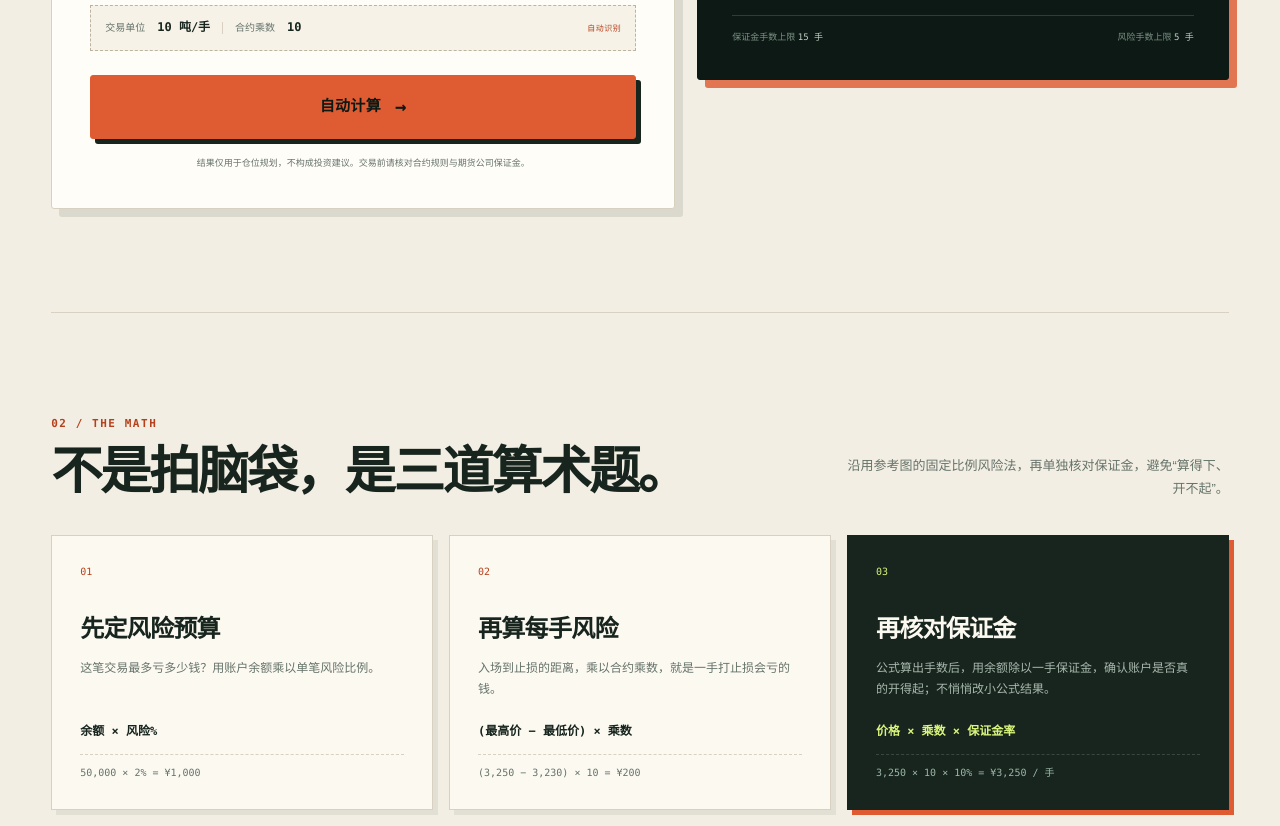
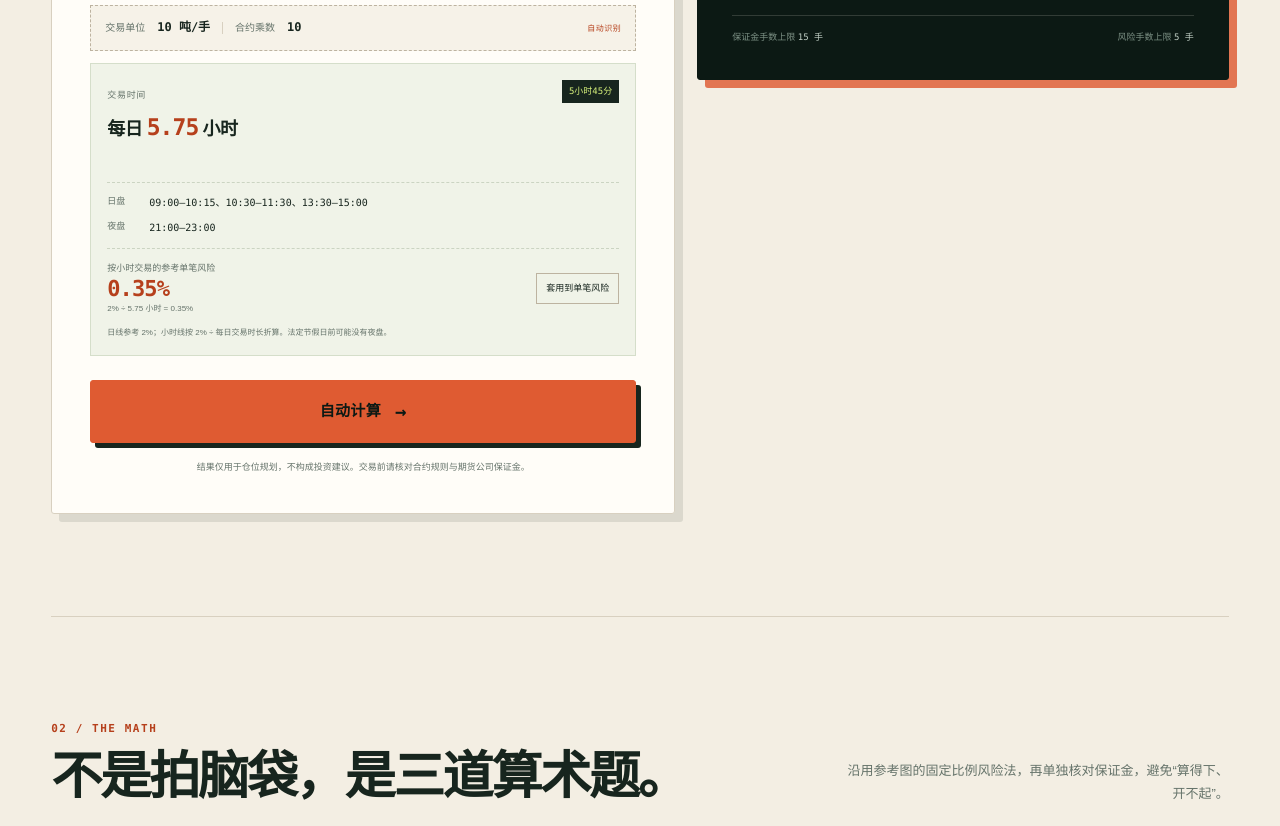
Before and after one commit to hahaclaw/cangheng-futures-position-calculator, a website with bundled scripts: page src/index.html in a window 1280 px wide. Shown: the part 1861-2687 px from the top of the page. Built offline with nearby package versions, Linux system fonts and the light colour scheme.

Commit message:
feat: show trading sessions and hourly risk guidance

```diff
--- a/src/assets/app.js
+++ b/src/assets/app.js
@@ -9,6 +9,7 @@ import {
 import { calculatePosition } from "./calculator.js";
 import { fetchMainQuote } from "./quotes.js";
 import { REFERENCE_PRICES, REFERENCE_PRICE_AS_OF } from "./reference-prices.js";
+import { getTradingHours } from "./trading-hours.js";
 
 const $ = (selector, root = document) => root.querySelector(selector);
 const $$ = (selector, root = document) => [...root.querySelectorAll(selector)];
@@ -36,6 +37,13 @@ const dom = {
   stopUnit: $("#stop-unit"),
   unitValue: $("#unit-value"),
   multiplierValue: $("#multiplier-value"),
+  sessionHours: $("#session-hours"),
+  sessionDuration: $("#session-duration"),
+  sessionDay: $("#session-day"),
+  sessionNight: $("#session-night"),
+  sessionRisk: $("#session-risk"),
+  sessionRiskFormula: $("#session-risk-formula"),
+  applySessionRisk: $("#apply-session-risk"),
   quoteButton: $("#fetch-quote"),
   quoteStatus: $("#quote-status"),
   loadExample: $("#load-example"),
@@ -79,6 +87,7 @@ const state = {
   libraryQuery: "",
   toastTimer: null,
   quoteRequestId: 0,
+  suggestedRiskPct: 0,
 };
 
 const integerFormatter = new Intl.NumberFormat("zh-CN", {
@@ -135,6 +144,26 @@ function referenceTimeLabel() {
 
 function referenceFor(instrument) {
   return REFERENCE_PRICES[instrument.id] || null;
+}
+
+function formatHours(hours) {
+  const whole = Math.floor(hours);
+  const minutes = Math.round((hours - whole) * 60);
+  return minutes > 0 ? `${whole}小时${minutes}分` : `${whole}小时`;
+}
+
+function updateSessionUI(instrument) {
+  const session = getTradingHours(instrument);
+  state.suggestedRiskPct = session.suggestedRiskPct;
+  dom.sessionHours.textContent = number(session.totalHours, 2);
+  dom.sessionDuration.textContent = formatHours(session.totalHours);
+  dom.sessionDay.textContent = session.dayLabel;
+  dom.sessionNight.textContent = session.nightLabel;
+  dom.sessionRisk.textContent = percent(session.suggestedRiskPct, 2);
+  dom.sessionRiskFormula.textContent = `2% ÷ ${number(session.totalHours, 2)} 小时 = ${percent(
+    session.suggestedRiskPct,
+    2,
+  )}`;
 }
 
 function refreshClearButtons() {
@@ -214,6 +243,7 @@ function updateSelectionUI(instrument) {
   dom.unitValue.textContent = instrument.unit;
   dom.multiplierValue.textContent = number(instrument.multiplier);
   dom.search.placeholder = `已选 ${instrument.name} ${instrument.code} 主力 · 输入名称可更换`;
+  updateSessionUI(instrument);
 }
 
 function setQuoteStatus(text, kind = "") {
@@ -376,6 +406,7 @@ function renderResult(data) {
         : "empty";
 
   dom.resultLots.textContent = data.isValid ? String(data.lots) : "—";
+  dom.resultLots.classList.toggle("is-placeholder", !data.isValid);
 
   if (waitingForPrice) {
     dom.resultSummary.textContent =
@@ -532,9 +563,18 @@ function copyResult() {
   }
 
   const instrument = state.instrument;
+  const session = getTradingHours(instrument);
   const text = [
     "仓衡 · 期货仓位计算",
     `标的：${instrument.name} ${instrument.code} 主力合约（${EXCHANGES[instrument.exchange].short}）`,
+    `交易时间：日盘 ${session.dayLabel}；夜盘 ${session.nightLabel}；每日 ${number(
+      session.totalHours,
+      2,
+    )} 小时`,
+    `小时级参考单笔风险：${percent(session.suggestedRiskPct, 2)}（2% ÷ ${number(
+      session.totalHours,
+      2,
+    )} 小时）`,
     `方向：${directionLabel()}`,
     `账户余额：${money(data.balance)}`,
     `单笔风险：${number(data.riskPct, 2)}%（${money(data.riskBudget)}）`,
@@ -712,6 +752,13 @@ function bindEvents() {
 
   dom.quoteButton.addEventListener("click", getQuote);
   dom.loadExample.addEventListener("click", loadExample);
+  dom.applySessionRisk.addEventListener("click", () => {
+    const value = Number(state.suggestedRiskPct);
+    if (!(value > 0)) return;
+    dom.riskNumber.value = value.toFixed(2);
+    update();
+    toast(`已套用小时级参考单笔风险 ${value.toFixed(2)}%`);
+  });
   dom.copy.addEventListener("click", copyResult);
 
   dom.libraryFilter.addEventListener("input", () => {
--- a/src/assets/styles.css
+++ b/src/assets/styles.css
@@ -1363,6 +1363,141 @@ input[type="range"]::-moz-range-thumb {
   letter-spacing: 0.06em;
 }
 
+.session-card {
+  margin-top: 12px;
+  padding: 16px;
+  background: #f0f3e8;
+  border: 1px solid #d5deca;
+}
+
+.session-head {
+  display: flex;
+  align-items: flex-start;
+  justify-content: space-between;
+  gap: 14px;
+}
+
+.session-kicker {
+  color: var(--muted);
+  font-family: var(--font-mono);
+  font-size: 9px;
+  letter-spacing: 0.08em;
+}
+
+.session-head h4 {
+  margin-top: 2px;
+  color: var(--ink);
+  font-family: var(--font-serif);
+  font-size: 18px;
+  font-weight: 900;
+  letter-spacing: -0.02em;
+}
+
+.session-head h4 strong {
+  color: var(--accent-dark);
+  font-family: var(--font-mono);
+  font-size: 23px;
+  letter-spacing: -0.04em;
+}
+
+.session-total {
+  flex: none;
+  padding: 4px 7px;
+  background: var(--ink);
+  color: var(--lime);
+  font-family: var(--font-mono);
+  font-size: 9px;
+  white-space: nowrap;
+}
+
+.session-grid {
+  display: grid;
+  gap: 8px;
+  margin-top: 12px;
+  padding-top: 11px;
+  border-top: 1px dashed #cbd4c2;
+}
+
+.session-grid > div {
+  display: grid;
+  grid-template-columns: 34px minmax(0, 1fr);
+  gap: 8px;
+}
+
+.session-grid dt {
+  color: var(--muted);
+  font-size: 9px;
+  line-height: 1.7;
+}
+
+.session-grid dd {
+  margin: 0;
+  color: var(--ink);
+  font-family: var(--font-mono);
+  font-size: 10px;
+  line-height: 1.7;
+}
+
+.session-risk {
+  display: flex;
+  align-items: center;
+  justify-content: space-between;
+  gap: 12px;
+  margin-top: 12px;
+  padding-top: 12px;
+  border-top: 1px dashed #cbd4c2;
+}
+
+.session-risk-copy {
+  display: flex;
+  flex-direction: column;
+  gap: 1px;
+}
+
+.session-risk-copy span {
+  color: var(--muted);
+  font-size: 9px;
+}
+
+.session-risk-copy strong {
+  color: var(--accent-dark);
+  font-family: var(--font-mono);
+  font-size: 22px;
+  letter-spacing: -0.04em;
+  line-height: 1.1;
+}
+
+.session-risk-copy small {
+  color: var(--muted);
+  font-size: 8px;
+}
+
+.session-apply {
+  flex: none;
+  padding: 7px 9px;
+  background: transparent;
+  border: 1px solid var(--line-strong);
+  color: var(--ink);
+  font-size: 9px;
+  transition:
+    background 150ms ease,
+    color 150ms ease,
+    border-color 150ms ease;
+}
+
+.session-apply:hover {
+  background: var(--ink);
+  border-color: var(--ink);
+  color: var(--lime);
+}
+
+.session-note {
+  margin-top: 10px;
+  color: var(--muted);
+  font-size: 8px;
+  line-height: 1.65;
+}
+
 .button-calculate {
   width: 100%;
   margin-top: 24px;
@@ -1481,6 +1616,14 @@ input[type="range"]::-moz-range-thumb {
   letter-spacing: -0.08em;
   line-height: 1;
   font-variant-numeric: tabular-nums;
+}
+
+.result-number strong.is-placeholder {
+  color: var(--sage);
+  font-family: var(--font-sans);
+  font-size: 54px;
+  font-weight: 300;
+  letter-spacing: 0;
 }
 
 .result-number span {
@@ -2405,6 +2548,15 @@ input[type="range"]::-moz-range-thumb {
     padding: 17px;
   }
 
+  .session-risk {
+    align-items: flex-start;
+    flex-direction: column;
+  }
+
+  .session-apply {
+    width: 100%;
+  }
+
   .table-scroll-hint {
     display: block;
   }
--- /dev/null
+++ b/src/assets/trading-hours.js
@@ -0,0 +1,93 @@
+/**
+ * 境内期货品种常规交易时段与每日交易时长。
+ *
+ * 以交易所公开交易时间整理，数据基准日 2026-09-07。
+ * - 商品期货日盘：09:00–10:15、10:30–11:30、13:30–15:00（3.75 小时）
+ * - 中金所股指：09:30–11:30、13:00–15:00（4 小时）
+ * - 中金所国债：09:30–11:30、13:00–15:15（4.25 小时）
+ * - 夜盘 21:00–23:00（2 小时）、21:00–次日 01:00（4 小时）、
+ *   21:00–次日 02:30（5.5 小时）
+ *
+ * 集合竞价不计入交易时长；法定节假日前一个交易日可能没有夜盘。
+ * 建议小时级风险 = 2% ÷ 每日交易时长。
+ */
+
+export const TRADING_HOURS_AS_OF = "2026-09-07";
+
+const COMMODITY_DAY = {
+  label: "09:00–10:15、10:30–11:30、13:30–15:00",
+  hours: 3.75,
+};
+
+const INDEX_DAY = {
+  label: "09:30–11:30、13:00–15:00",
+  hours: 4,
+};
+
+const BOND_DAY = {
+  label: "09:30–11:30、13:00–15:15",
+  hours: 4.25,
+};
+
+const NIGHT_2 = new Set([
+  // 上期所
+  "ru", "rb", "hc", "bu", "fu", "sp", "br", "op",
+  // 上期能源
+  "nr", "lu",
+  // 大商所
+  "a", "b", "m", "y", "p", "c", "cs", "rr", "l", "v", "pp", "i", "j", "jm",
+  "eg", "eb", "pg", "bz",
+  // 郑商所
+  "cf", "cy", "sr", "oi", "rm", "zc", "fg", "sa", "ma", "ta", "pf", "sh",
+  "px", "pr", "pl",
+]);
+
+const NIGHT_4 = new Set([
+  // 上期所
+  "cu", "al", "zn", "pb", "ni", "sn", "ao", "ss", "ad",
+  // 上期能源
+  "bc",
+]);
+
+const NIGHT_55 = new Set([
+  // 上期所
+  "au", "ag",
+  // 上期能源
+  "sc",
+]);
+
+const CFFEX_INDEX = new Set(["if", "ih", "ic", "im"]);
+const CFFEX_BOND = new Set(["ts", "tf", "t", "tl"]);
+
+function nightProfile(instrument) {
+  if (NIGHT_2.has(instrument.id)) {
+    return { label: "21:00–23:00", hours: 2 };
+  }
+  if (NIGHT_4.has(instrument.id)) {
+    return { label: "21:00–次日 01:00", hours: 4 };
+  }
+  if (NIGHT_55.has(instrument.id)) {
+    return { label: "21:00–次日 02:30", hours: 5.5 };
+  }
+  return { label: "无夜盘", hours: 0 };
+}
+
+export function getTradingHours(instrument) {
+  let day = COMMODITY_DAY;
+  if (CFFEX_INDEX.has(instrument.id)) day = INDEX_DAY;
+  if (CFFEX_BOND.has(instrument.id)) day = BOND_DAY;
+
+  const night = nightProfile(instrument);
+  const totalHours = day.hours + night.hours;
+  return {
+    dayLabel: day.label,
+    dayHours: day.hours,
+    nightLabel: night.label,
+    nightHours: night.hours,
+    totalHours,
+    hasNight: night.hours > 0,
+    dailyRiskPct: 2,
+    suggestedRiskPct: totalHours > 0 ? 2 / totalHours : 0,
+    asOf: TRADING_HOURS_AS_OF,
+  };
+}
--- a/src/index.html
+++ b/src/index.html
@@ -316,6 +316,37 @@
               <span class="unit-strip-note">自动识别</span>
             </div>
 
+            <section class="session-card" aria-labelledby="session-title">
+              <div class="session-head">
+                <div>
+                  <span class="session-kicker">交易时间</span>
+                  <h4 id="session-title">每日 <strong id="session-hours">5.75</strong> 小时</h4>
+                </div>
+                <span class="session-total" id="session-duration">5小时45分</span>
+              </div>
+              <dl class="session-grid">
+                <div>
+                  <dt>日盘</dt>
+                  <dd id="session-day">09:00–10:15、10:30–11:30、13:30–15:00</dd>
+                </div>
+                <div>
+                  <dt>夜盘</dt>
+                  <dd id="session-night">21:00–23:00</dd>
+                </div>
+              </dl>
+              <div class="session-risk">
+                <div class="session-risk-copy">
+                  <span>按小时交易的参考单笔风险</span>
+                  <strong id="session-risk">0.35%</strong>
+                  <small id="session-risk-formula">2% ÷ 5.75 小时</small>
+                </div>
+                <button class="session-apply" id="apply-session-risk" type="button">套用到单笔风险</button>
+              </div>
+              <p class="session-note">
+                日线参考 2%；小时线按 2% ÷ 每日交易时长折算。法定节假日前可能没有夜盘。
+              </p>
+            </section>
+
             <button class="button button-calculate" type="submit" id="calculate-button">
               <span>自动计算</span>
               <span class="button-arrow" aria-hidden="true">→</span>
```
Also changed, not shown: tests/run.mjs (+1 -0 lines), tests/trading-hours.test.mjs (added, +66 -0 lines), README.md.
